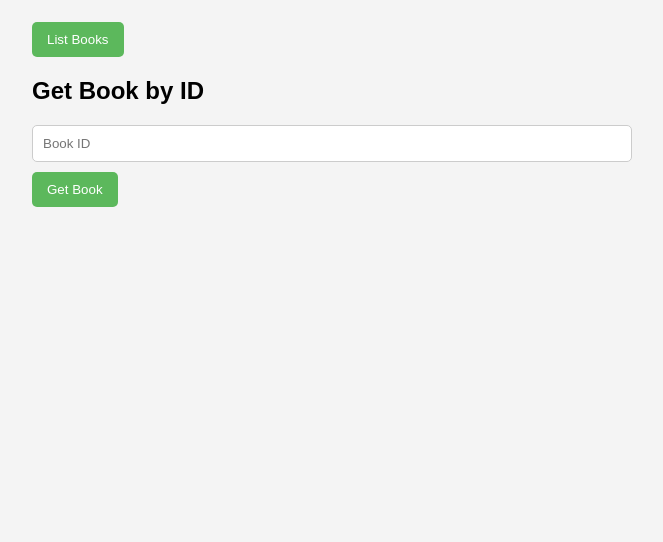
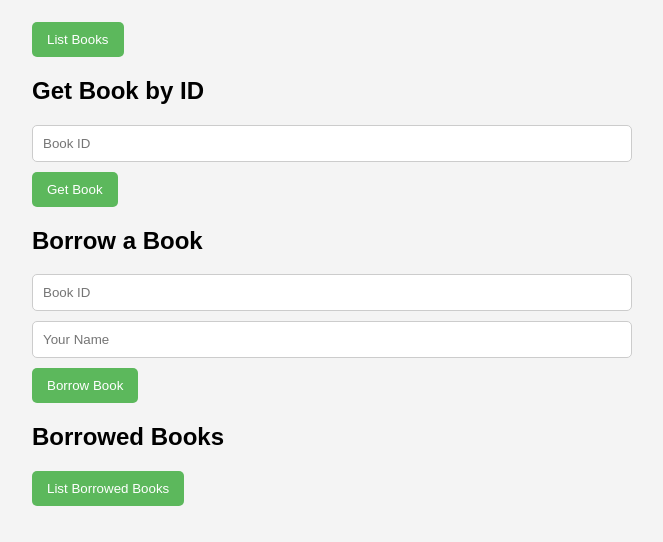
Before and after one commit to youssefkhalil320/shopping-app, a FastAPI app: page / in a window 1280 px wide. Shown: the part 370-912 px from the top of the page, without its empty margins (308-971 px from the left). Before the commit the page ends 577 px from the top, so only its background shows below. Run offline with FastAPI, Linux system fonts and the light colour scheme.

Commit message:
Add borrow book and list them

```diff
--- a/app/main.py
+++ b/app/main.py
@@ -1,6 +1,7 @@
 from fastapi import FastAPI, HTTPException
 from .schemas import BookCreate, BookOut, BookBorrow
 from .models import Book
+from .database import read_db, write_db
 from .crud import add_book, get_books, get_book_by_id, remove_book
 from .utils import get_next_book_id
 from fastapi.staticfiles import StaticFiles
@@ -45,14 +46,47 @@ def delete_book(book_id: int):
 
 @app.post("/books/borrow")
 def borrow_book(borrow: BookBorrow):
-    book = get_book_by_id(borrow.book_id)
+    db = read_db()
+
+    # Find the book by ID
+    book = next((b for b in db["books"] if b["id"] == borrow.book_id), None)
+
     if not book:
         raise HTTPException(status_code=404, detail="Book not found")
+
     if book["is_borrowed"]:
         raise HTTPException(status_code=400, detail="Book already borrowed")
 
+    # Update the book's status to borrowed
     book["is_borrowed"] = True
+
+    # Record the borrowed book in the borrowed_books list
+    db["borrowed_books"].append({"book_id": borrow.book_id, "user": borrow.user})
+
+    # Save the updated database
+    write_db(db)
+
+    return {"message": "Book borrowed successfully"}
+
+@app.get("/book/borrowed")
+def get_borrowed_books():
     db = read_db()
-    db["borrowed_books"].append({"book_id": borrow.book_id, "user": borrow.user})
-    write_db(db)
-    return {"message": "Book borrowed successfully"}
+    borrowed_books = db.get("borrowed_books", [])
+
+    borrowed_books_info = []
+    for record in borrowed_books:
+        book_id = int(record["book_id"])
+        user = record["user"]
+
+        # Find the book details
+        book = next((b for b in db["books"] if b["id"] == book_id), None)
+        if book:
+            borrowed_books_info.append({
+                "id": book_id,
+                "title": book["title"],
+                "author": book["author"],
+                "published_year": book["published_year"],
+                "user": user
+            })
+
+    return {"borrowed_books": borrowed_books_info}
--- a/static/script.js
+++ b/static/script.js
@@ -50,3 +50,45 @@ document.getElementById('get-book-form').addEventListener('submit', async functi
         bookDetails.textContent = 'Book not found.';
     }
 });
+
+document.getElementById('borrow-book-form').addEventListener('submit', async function(event) {
+    event.preventDefault();
+
+    const bookId = document.getElementById('borrow-book-id').value;
+    const user = document.getElementById('borrow-user').value;
+
+    try {
+        const response = await fetch('/books/borrow', {
+            method: 'POST',
+            headers: {
+                'Content-Type': 'application/json'
+            },
+            body: JSON.stringify({ book_id: parseInt(bookId), user: user })
+        });
+
+        const result = await response.json();
+
+        const borrowStatus = document.getElementById('borrow-status');
+        if (response.ok) {
+            borrowStatus.innerText = result.message;
+        } else {
+            borrowStatus.innerText = result.detail || 'An error occurred';
+        }
+    } catch (error) {
+        document.getElementById('borrow-status').innerText = 'Network error: ' + error.message;
+    }
+});
+
+document.getElementById('list-borrowed-books-btn').addEventListener('click', async function() {
+    const response = await fetch('/book/borrowed');
+    const data = await response.json();
+
+    const borrowedBooksList = document.getElementById('borrowed-books-list');
+    borrowedBooksList.innerHTML = '';
+
+    data.borrowed_books.forEach(book => {
+        const li = document.createElement('li');
+        li.textContent = `ID: ${book.id}, Title: ${book.title}, Author: ${book.author}, Published Year: ${book.published_year}, Borrowed By: ${book.user}`;
+        borrowedBooksList.appendChild(li);
+    });
+});
--- a/templates/index.html
+++ b/templates/index.html
@@ -10,6 +10,7 @@
     <h1>Library Management System</h1>
 
     <div class="container">
+        <!-- Add a New Book Form -->
         <h2>Add a New Book</h2>
         <form id="add-book-form">
             <input type="text" id="title" placeholder="Title" required>
@@ -18,16 +19,32 @@
             <button type="submit">Add Book</button>
         </form>
 
+        <!-- List Books -->
         <h2>All Books</h2>
         <button id="list-books-btn">List Books</button>
         <ul id="books-list"></ul>
 
+        <!-- Get Book by ID Form -->
         <h2>Get Book by ID</h2>
         <form id="get-book-form">
             <input type="number" id="book-id" placeholder="Book ID" required>
             <button type="submit">Get Book</button>
         </form>
         <div id="book-details"></div>
+
+        <!-- Borrow a Book Form -->
+        <h2>Borrow a Book</h2>
+        <form id="borrow-book-form">
+            <input type="number" id="borrow-book-id" placeholder="Book ID" required>
+            <input type="text" id="borrow-user" placeholder="Your Name" required>
+            <button type="submit">Borrow Book</button>
+        </form>
+        <div id="borrow-status"></div>
+
+        <!-- Show Borrowed Books -->
+        <h2>Borrowed Books</h2>
+        <button id="list-borrowed-books-btn">List Borrowed Books</button>
+        <ul id="borrowed-books-list"></ul>
     </div>
 
     <script src="/static/script.js"></script>
```
Also changed, not shown: library.json (+39 -1 lines).
